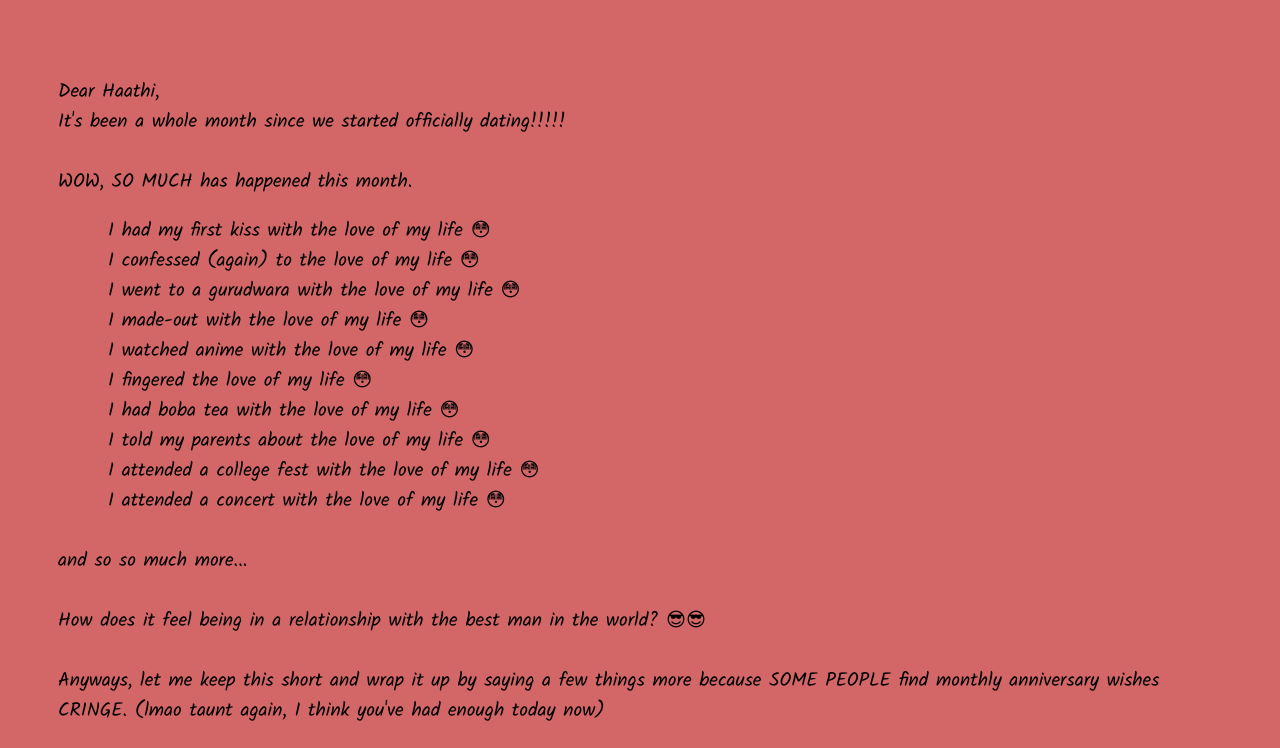
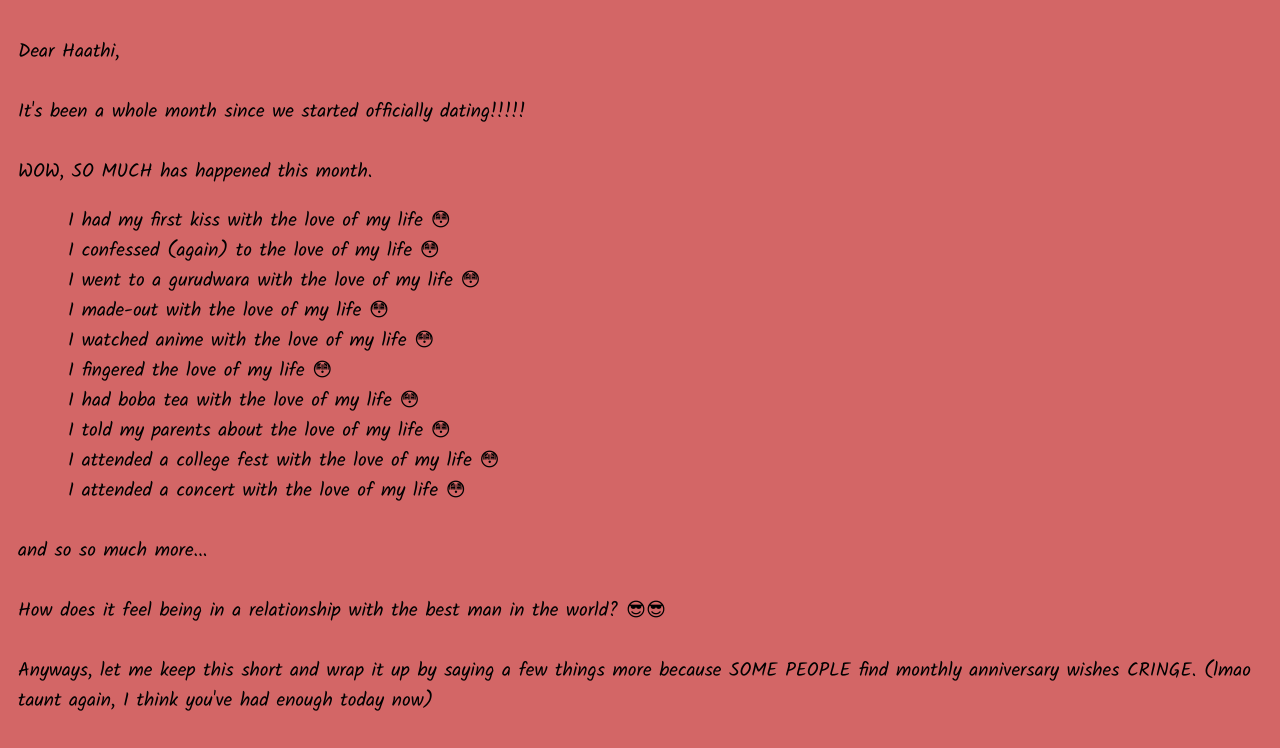
Before and after one commit to prtm1908/Project, a plain HTML site: page result.html in a window 1280 px wide. Shown: the top 748 px of the page. Drawn offline with Linux system fonts and the light colour scheme.

Commit message:
Update result.html

```diff
--- a/result.html
+++ b/result.html
@@ -8,8 +8,8 @@
     <link href="https://fonts.googleapis.com/css2?family=Kalam&display=swap" rel="stylesheet">
     <title>1 Month Anniversary</title>
 </head>
-<body style="background-color: #d36666; color: black; text-align: center; padding: 50px; text-align: left; font-size: larger; font-family: 'Kalam', cursive; ">
-    <p>Dear Haathi,
+<body style="background-color: #d36666; color: black; text-align: center; padding: 10px; text-align: left; font-size: larger; font-family: 'Kalam', cursive; ">
+    <p>Dear Haathi,<br>
         <br>
         It's been a whole month since we started officially dating!!!!! <br>
         <br>
```
